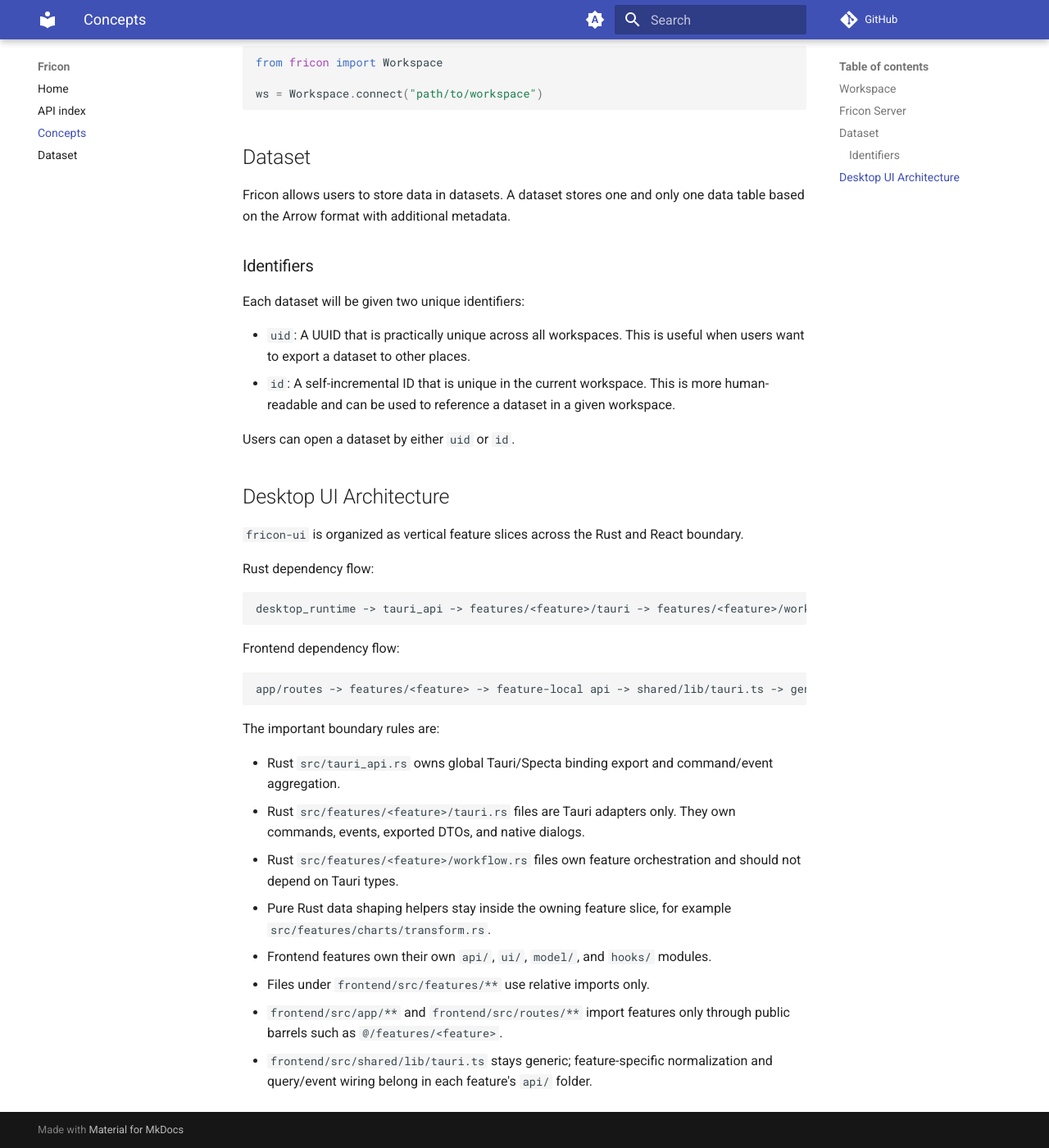
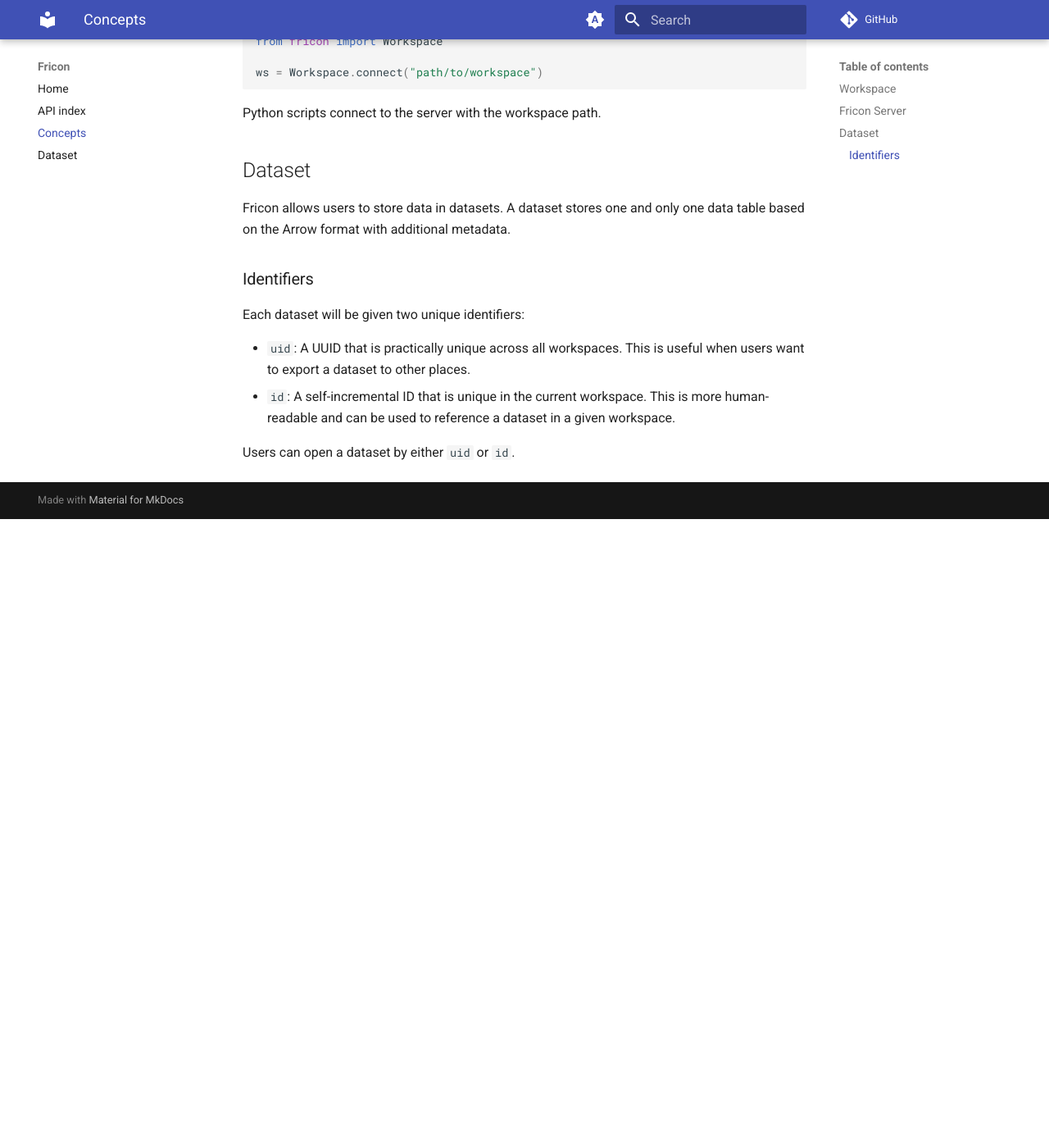
Before and after one commit to kahojyun/fricon, an MkDocs documentation site: the page built from docs/concepts.md, in a window 1280 px wide and 1400 px high, scrolled down 918 px. Shown: the whole window at 82% size. Built offline with MkDocs 1.6.1 and Material for MkDocs 9.7.7, drawn with Linux system fonts in a browser that asks for light colours; comment, search, counter and statistics services are not loaded; the version menu is left out; after the commit the page ends 1551 px from its top, so only the background shows below that; some of the changed text lies outside the part shown.

Commit message:
chore: pre-release cleanup (#298)

````diff
--- a/Cargo.toml
+++ b/Cargo.toml
@@ -21,7 +21,6 @@
 arrow-array = "58.1.0"
 arrow-buffer = "58.1.0"
 arrow-ipc = "58.1.0"
-arrow-json = "58.1.0"
 arrow-ord = "58.1.0"
 arrow-pyarrow = "58.1.0"
 arrow-schema = "58.1.0"
--- a/docs/concepts.md
+++ b/docs/concepts.md
@@ -31,21 +31,22 @@
 
 ## Fricon Server
 
-Fricon needs a _server process_ to manage the workspace. You can start the server
-using the CLI:
+Fricon needs a _server process_ to manage the workspace. The desktop app can
+launch it for you:
 
 ```shell
-fricon serve path/to/workspace
+fricon gui path/to/workspace
 ```
 
-The server process will listen to an IPC socket based on the workspace path. The
-client connects to the server with the workspace path.
+Python scripts can connect to an already running workspace server:
 
 ```python
 from fricon import Workspace
 
 ws = Workspace.connect("path/to/workspace")
 ```
+
+Python scripts connect to the server with the workspace path.
 
 ## Dataset
 
@@ -63,30 +64,3 @@
   workspace.
 
 Users can open a dataset by either `uid` or `id`.
-
-## Desktop UI Architecture
-
-`fricon-ui` is organized as vertical feature slices across the Rust and React boundary.
-
-Rust dependency flow:
-
-```text
-desktop_runtime -> tauri_api -> features/<feature>/tauri -> features/<feature>/workflow -> fricon
-```
-
-Frontend dependency flow:
-
-```text
-app/routes -> features/<feature> -> feature-local api -> shared/lib/tauri.ts -> generated bindings
-```
-
-The important boundary rules are:
-
-- Rust `src/tauri_api.rs` owns global Tauri/Specta binding export and command/event aggregation.
-- Rust `src/features/<feature>/tauri.rs` files are Tauri adapters only. They own commands, events, exported DTOs, and native dialogs.
-- Rust `src/features/<feature>/workflow.rs` files own feature orchestration and should not depend on Tauri types.
-- Pure Rust data shaping helpers stay inside the owning feature slice, for example `src/features/charts/transform.rs`.
-- Frontend features own their own `api/`, `ui/`, `model/`, and `hooks/` modules.
-- Files under `frontend/src/features/**` use relative imports only.
-- `frontend/src/app/**` and `frontend/src/routes/**` import features only through public barrels such as `@/features/<feature>`.
-- `frontend/src/shared/lib/tauri.ts` stays generic; feature-specific normalization and query/event wiring belong in each feature's `api/` folder.
--- a/knope.toml
+++ b/knope.toml
@@ -1,6 +1,7 @@
 [package]
 versioned_files = [
   "Cargo.toml",
+  "package.json",
   { path = "Cargo.lock", dependency = "fricon" },
   { path = "Cargo.lock", dependency = "fricon-cli" },
   { path = "Cargo.lock", dependency = "fricon-py" },
@@ -34,12 +35,12 @@
 [[workflows.steps]]
 type = "Command"
 command = """
-for file in crates/fricon-ui/frontend/package.json crates/fricon-ui/tauri.conf.json; do
+for file in package.json crates/fricon-ui/frontend/package.json crates/fricon-ui/tauri.conf.json; do
   if [ -n "$(tail -c 1 "$file")" ]; then
     printf '\n' >> "$file"
   fi
 done
-git add crates/fricon-ui/frontend/package.json crates/fricon-ui/tauri.conf.json
+git add package.json crates/fricon-ui/frontend/package.json crates/fricon-ui/tauri.conf.json
 """
 shell = true
 
--- a/package.json
+++ b/package.json
@@ -1,7 +1,7 @@
 {
   "name": "fricon",
   "private": true,
-  "version": "1.0.0",
+  "version": "0.1.0-alpha.1",
   "scripts": {
     "gen:bindings": "pnpm --filter fricon-ui run gen:bindings",
     "lint": "eslint .",
````
Also changed, not shown: README.md (+21 -8 lines), dev-docs/architecture-ai-notes.md (+28 -0 lines), docs/index.md (+15 -7 lines), 6 other files.
